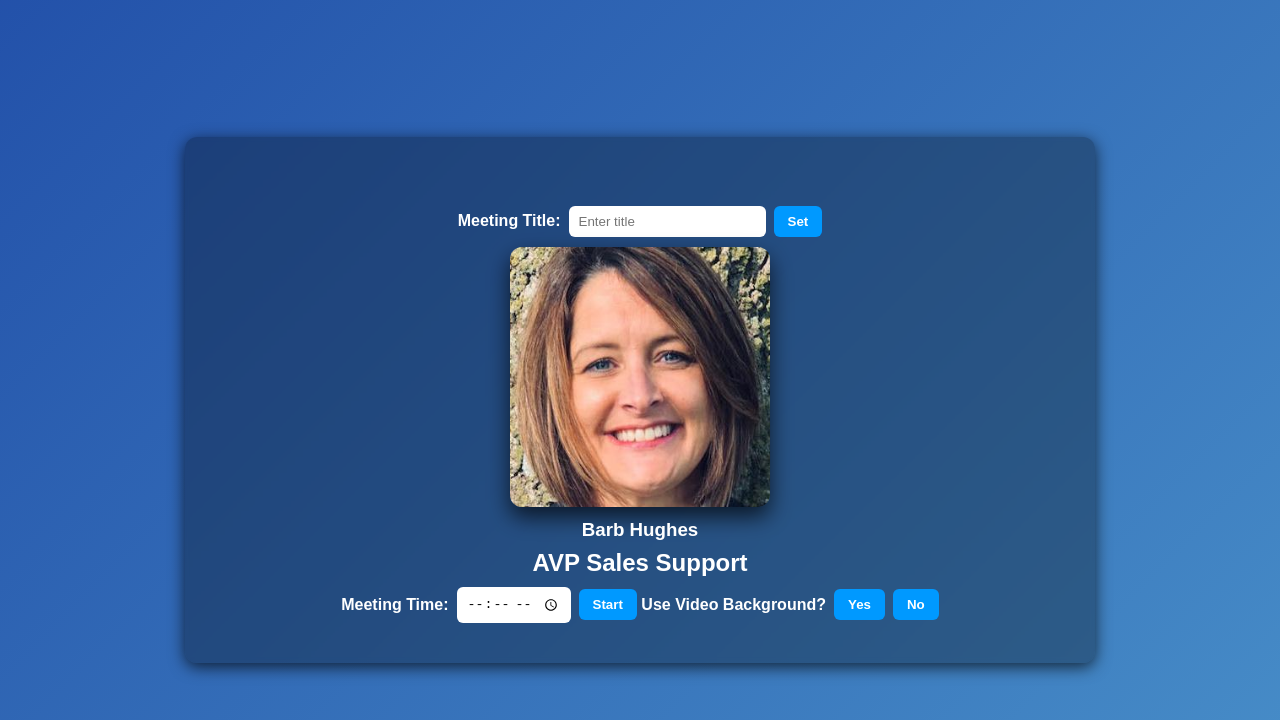
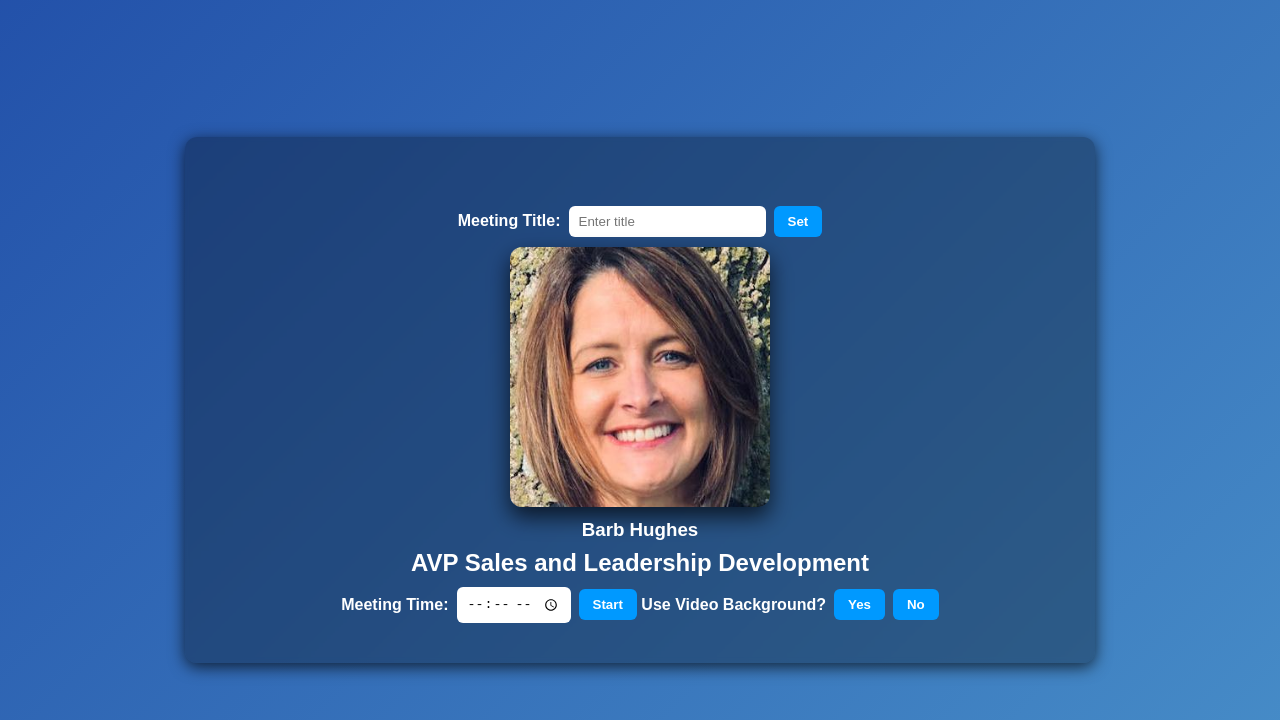
Before and after one commit to jorwsmit/barb_countdown, a plain HTML site: page index.html in a window 1280 px wide. Shown: the top 720 px of the page. Drawn offline with Linux system fonts and the light colour scheme.

Commit message:
updated title

```diff
--- a/index.html
+++ b/index.html
@@ -73,7 +73,7 @@
       <div class="profile">
         <img src="me.jpeg" alt="Presenter" />
         <h3><b>Barb Hughes</b></h3>
-        <h2>AVP Sales Support</h2>
+        <h2>AVP Sales and Leadership Development</h2>
       </div>
 
       <div id="time-controls" class="controls">
```
